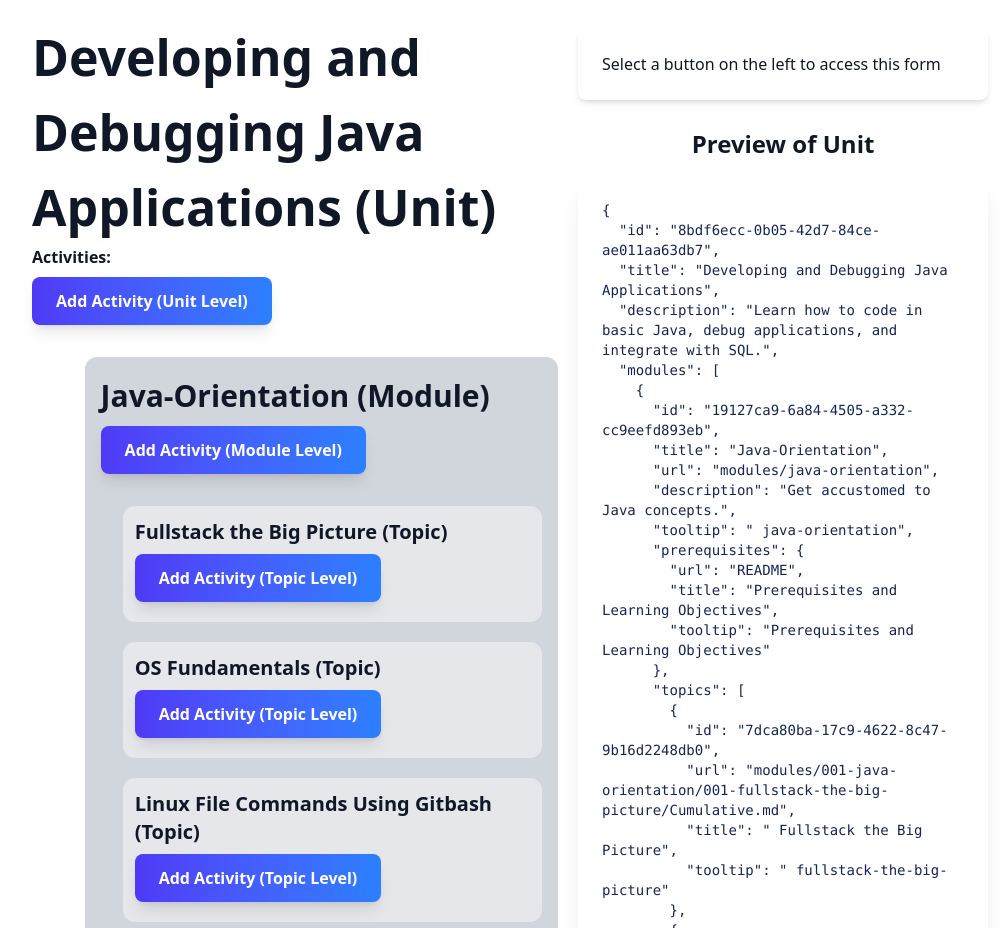
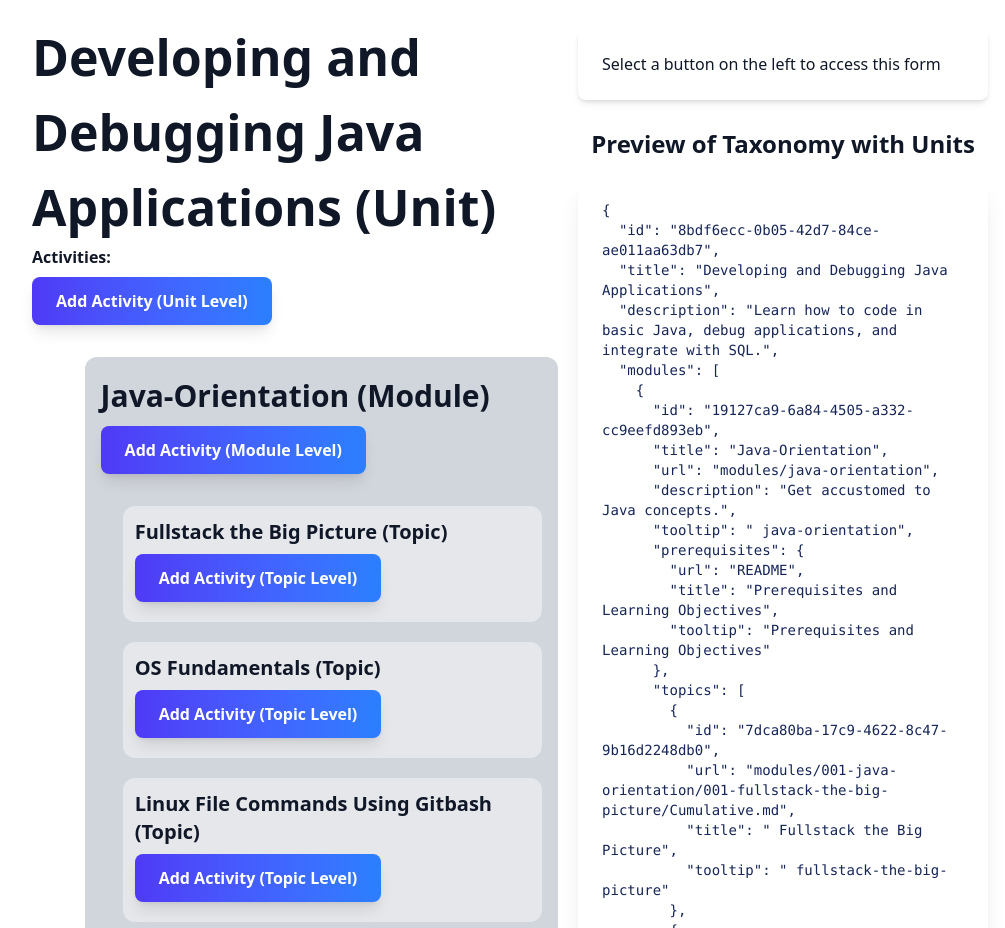
Before and after one commit to uladaharanina/JSON-Formatter, a React (Vite) app: page /activities in a window 1280 px wide. Shown: the part 1040-1968 px from the top of the page, without its empty margins (60-1065 px from the left). Built offline with nearby package versions, Linux system fonts and the light colour scheme.

Commit message:
Slight css change

```diff
--- a/src/components/UnitDisplay.tsx
+++ b/src/components/UnitDisplay.tsx
@@ -154,7 +154,7 @@ function UnitDisplay() {
       <div className="add-activity">
         <AddActivity hierarchyItem={currentEdit} addActivityFunc={addActivityHandler} />
 
-        <h2 className="text-2xl font-semibold text-center mb-4 mt-5">Preview of Unit</h2>
+        <h2 className="text-2xl font-semibold text-center mb-4 mt-5">Preview of Taxonomy with Units</h2>
 
         <pre className="bg-white-800  m-auto text-blue-950 p-6 rounded-lg shadow-xl font-mono text-sm whitespace-pre-wrap ">
           {JSON.stringify(unitTaxonomy, null, 2)}
```
